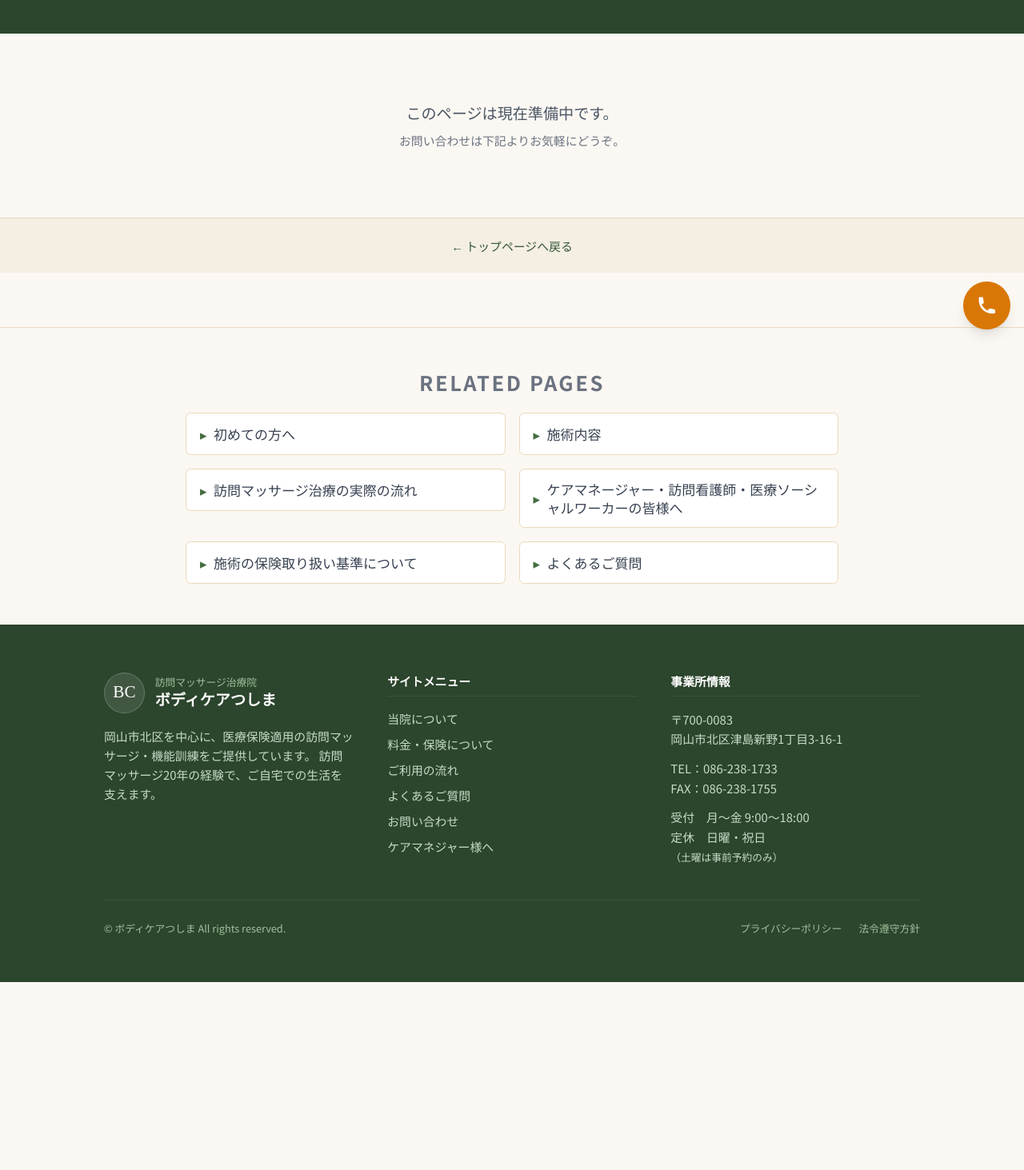
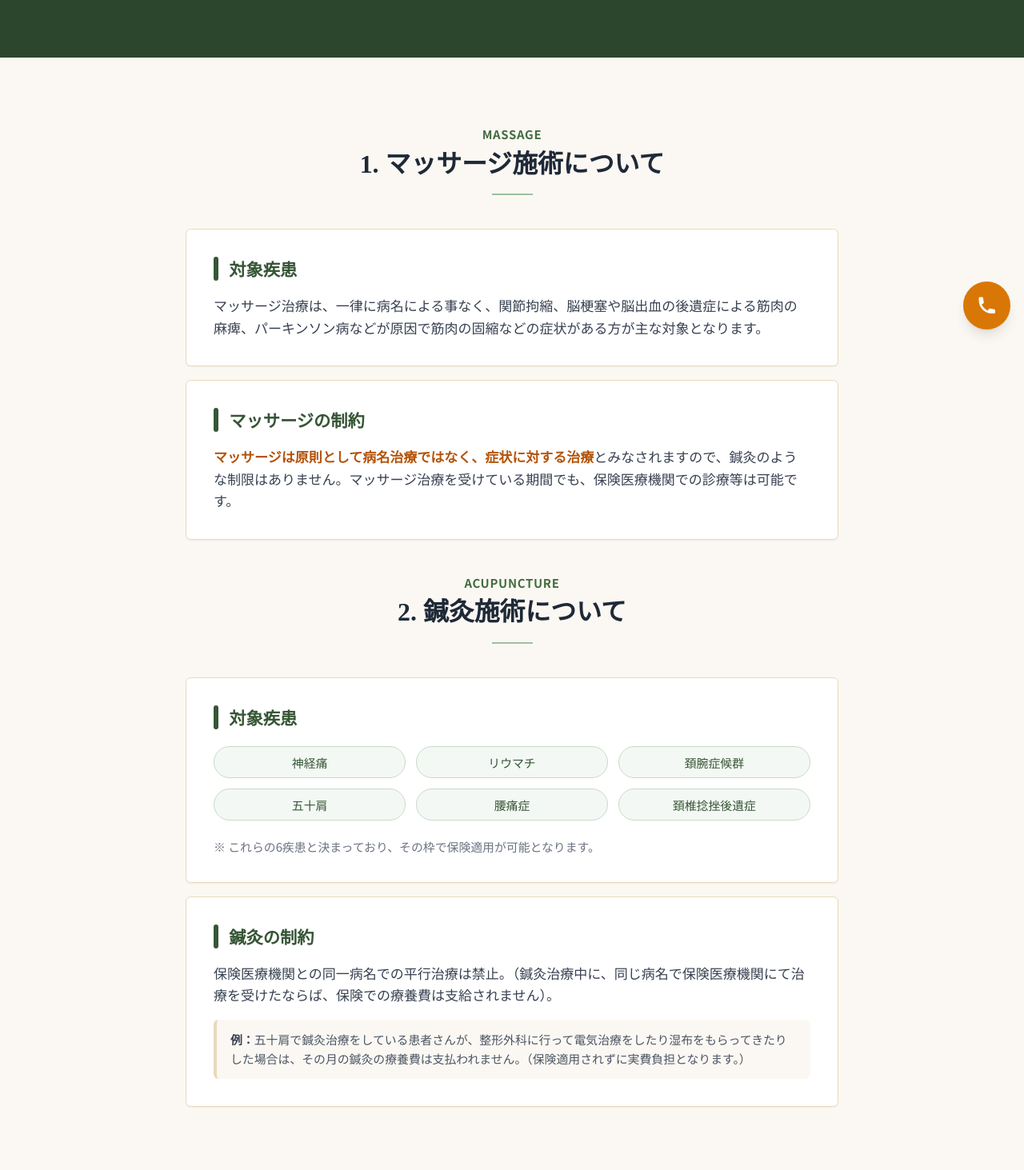
Before and after one commit to choko-1234/body-care-tsushima, a React (Vite) app: page /insurance-standards in a window 1280 px wide. Shown: the part 367-1830 px from the top of the page at 80% size. Before the commit the page ends 1595 px from the top, so only its background shows below. Built offline with nearby package versions, Linux system fonts and the light colour scheme.

Commit message:
施術のポイントと、施術の取り扱い基準についての追加

```diff
--- a/src/components/layout/Footer.jsx
+++ b/src/components/layout/Footer.jsx
@@ -2,7 +2,7 @@ import { Link } from 'react-router-dom'
 
 const relatedLinks = [
   { label: '初めての方へ', to: '/first-time' },
-  { label: '施術内容', to: '/service' },
+  { label: '施術のポイント', to: '/service' },
   { label: '訪問マッサージ治療の実際の流れ', to: '/flow' },
   { label: 'ケアマネージャー・訪問看護師・医療ソーシャルワーカーの皆様へ', to: '/care-manager' },
   { label: '施術の保険取り扱い基準について', to: '/insurance-standards' },
--- a/src/pages/InsuranceStandardsPage.jsx
+++ b/src/pages/InsuranceStandardsPage.jsx
@@ -2,6 +2,27 @@ import { Link } from 'react-router-dom'
 import Header from '../components/layout/Header'
 import Footer from '../components/layout/Footer'
 import FloatingButtons from '../components/layout/FloatingButtons'
+
+const ACUPUNCTURE = [
+  {id :1,
+   acupunctureName: '神経痛'
+  },
+  {id :2,
+    acupunctureName: 'リウマチ'
+  },
+  {id :3,
+    acupunctureName: '頚腕症候群'
+  },
+  {id :4,
+    acupunctureName: '五十肩'
+  },
+  {id :5,
+    acupunctureName: '腰痛症'
+  },
+  {id :6,
+    acupunctureName: '頚椎捻挫後遺症'
+  }
+]
 
 export default function InsuranceStandardsPage() {
   return (
@@ -15,17 +36,96 @@ export default function InsuranceStandardsPage() {
               施術の保険取り扱い基準について
             </h1>
             <p className="text-base sm:text-lg text-primary-100 leading-relaxed max-w-2xl">
-              医療保険適用での施術の取り扱い基準・対象となる症状などについてご案内します。
+              マッサージ施術、鍼灸施術共に、医療保険するためには<span className="font-bold text-amber-700 ">医師の同意が絶対条件</span>になりますが、この共通の制約の他にそれぞれの保険適用における違いについて簡単にまとめております。
             </p>
           </div>
         </section>
 
         <section className="py-20 bg-cream-50">
-          <div className="section-container text-center">
-            <p className="text-lg text-gray-600">このページは現在準備中です。</p>
-            <p className="text-sm text-gray-500 mt-2">お問い合わせは下記よりお気軽にどうぞ。</p>
+          <div className="max-w-3xl mx-auto text-base sm:text-lg text-gray-700 leading-loose space-y-10">
+
+            {/* ブロック1: マッサージ施術について */}
+            <div className="space-y-4">
+              <div className="text-center mb-10">
+                <p className="text-sm text-primary-600 font-bold mb-2 tracking-wider">MASSAGE</p>
+                <h3 className="text-3xl font-serif font-bold text-gray-800">
+                  1. マッサージ施術について
+                </h3>
+                <div className="w-12 h-0.5 bg-primary-300 mx-auto mt-4"></div>
+              </div >
+              <div className="space-y-4">
+                <div className="bg-white border border-cream-200 rounded-md p-6 sm:p-8 shadow-sm">
+                  <div className="flex items-center gap-3 mb-4">
+                    <span className="w-1.5 h-7 bg-primary-700 rounded-full shrink-0"></span>
+                    <h4 className="font-bold text-primary-700 text-xl">対象疾患</h4>
+                  </div>
+                  <p className="text-base leading-relaxed">
+                    マッサージ治療は、一律に病名による事なく、関節拘縮、脳梗塞や脳出血の後遺症による筋肉の麻痺、パーキンソン病などが原因で筋肉の固縮などの症状がある方が主な対象となります。
+                  </p>
+                </div>
+
+                <div className="bg-white border border-cream-200 rounded-md p-6 sm:p-8 shadow-sm">
+                  <div className="flex items-center gap-3 mb-4">
+                    <span className="w-1.5 h-7 bg-primary-700 rounded-full shrink-0"></span>
+                    <h4 className="font-bold text-primary-700 text-xl">マッサージの制約</h4>
+                  </div>
+                  <p className="text-base leading-relaxed">
+                    <span className="font-bold text-amber-700">マッサージは原則として病名治療ではなく、症状に対する治療</span>とみなされますので、鍼灸のような制限はありません。マッサージ治療を受けている期間でも、保険医療機関での診療等は可能です。
+                  </p>
+                </div>
+              </div>
+            </div>
+
+            {/* ブロック2: 鍼灸施術について */}
+            <div className="space-y-4">
+              <div className="text-center mb-10">
+                <p className="text-sm text-primary-600 font-bold mb-2 tracking-wider">ACUPUNCTURE</p>
+                <h3 className="text-3xl font-serif font-bold text-gray-800">
+                  2. 鍼灸施術について
+                </h3>
+                <div className="w-12 h-0.5 bg-primary-300 mx-auto mt-4"></div>
+              </div >
+              <div className="space-y-4">
+                <div className="bg-white border border-cream-200 rounded-md p-6 sm:p-8 shadow-sm">
+                  <div className="flex items-center gap-3 mb-5">
+                    <span className="w-1.5 h-7 bg-primary-700 rounded-full shrink-0"></span>
+                    <h4 className="font-bold text-primary-700 text-xl">対象疾患</h4>
+                  </div>
+                  <div className="grid grid-cols-2 sm:grid-cols-3 gap-3">
+                    {ACUPUNCTURE.map((item) => (
+                      <div
+                        key={item.id}
+                        className="bg-primary-50 border border-primary-200 rounded-full px-4 py-2 text-center text-primary-700 font-medium text-sm"
+                      >
+                        {item.acupunctureName}
+                      </div>
+                    ))}
+                  </div>
+                  <p className="mt-5 text-sm text-gray-500">
+                    ※ これらの6疾患と決まっており、その枠で保険適用が可能となります。
+                  </p>
+                </div>
+
+                <div className="bg-white border border-cream-200 rounded-md p-6 sm:p-8 shadow-sm">
+                  <div className="flex items-center gap-3 mb-4">
+                    <span className="w-1.5 h-7 bg-primary-700 rounded-full shrink-0"></span>
+                    <h4 className="font-bold text-primary-700 text-xl">鍼灸の制約</h4>
+                  </div>
+                  <p className="text-base leading-relaxed">
+                    保険医療機関との同一病名での平行治療は禁止。（鍼灸治療中に、同じ病名で保険医療機関にて治療を受けたならば、保険での療養費は支給されません）。
+                  </p>
+                  <div className="mt-4 bg-cream-50 border-l-4 border-cream-200 rounded-md px-4 py-3">
+                    <p className="text-sm text-gray-600 leading-relaxed">
+                      <span className="font-bold text-gray-700">例：</span>五十肩で鍼灸治療をしている患者さんが、整形外科に行って電気治療をしたり湿布をもらってきたりした場合は、その月の鍼灸の療養費は支払われません。（保険適用されずに実費負担となります。）
+                    </p>
+                  </div>
+                </div>
+              </div>
+            </div>
+
           </div>
         </section>
+
       </main>
 
       <div className="bg-cream-100 py-5 text-center border-t border-cream-200">
--- a/src/pages/ServicePage.jsx
+++ b/src/pages/ServicePage.jsx
@@ -12,7 +12,7 @@ export default function ServicePage() {
           <div className="section-container">
             <p className="text-sm text-primary-200 font-bold mb-3 tracking-wider">SERVICE</p>
             <h1 className="text-3xl sm:text-4xl font-serif font-bold mb-4">
-              施術内容
+              当院の施術 <span className="font-bold text-amber-700">３つ</span>のポイント
             </h1>
             <p className="text-base sm:text-lg text-primary-100 leading-relaxed max-w-2xl">
               当院でご提供している施術内容についてご案内します。
@@ -21,9 +21,40 @@ export default function ServicePage() {
         </section>
 
         <section className="py-20 bg-cream-50">
-          <div className="section-container text-center">
-            <p className="text-lg text-gray-600">このページは現在準備中です。</p>
-            <p className="text-sm text-gray-500 mt-2">お問い合わせは下記よりお気軽にどうぞ。</p>
+          <div className="max-w-3xl mx-auto px-4 text-base sm:text-lg text-gray-700 leading-loose">
+            <div className="space-y-6">
+
+              <div className="bg-white border border-cream-200 rounded-md p-6 sm:p-8 shadow-sm">
+                <div className="flex items-center gap-3 mb-4">
+                  <span className="flex items-center justify-center w-10 h-10 rounded-full bg-primary-700 text-white font-bold shrink-0">1</span>
+                  <h4 className="font-bold text-primary-700 text-xl">解剖学的正位を目標とした施術</h4>
+                </div>
+                <div className="space-y-4 text-base leading-relaxed">
+                  <p>筋肉の麻痺、あるいは長期寝たきりなどが原因で、関節が固まってしまっている場合は、この本来のストレスフリーの状態からは外れた形になっているケースが多く見られます。</p>
+                  <p>施術の際には、この姿勢を維持出来るようにする事を目標として、筋肉の緊張を緩める為の施術を行います。</p>
+                </div>
+              </div>
+
+              <div className="bg-white border border-cream-200 rounded-md p-6 sm:p-8 shadow-sm">
+                <div className="flex items-center gap-3 mb-4">
+                  <span className="flex items-center justify-center w-10 h-10 rounded-full bg-primary-700 text-white font-bold shrink-0">2</span>
+                  <h4 className="font-bold text-primary-700 text-xl">関節リラクゼーションとの併用</h4>
+                </div>
+                <div className="space-y-4 text-base leading-relaxed">
+                  <p>筋肉が固まってしまって関節も固まっている場合、ただ単にその周囲の筋肉をほぐすだけでは思うように動かないケースが多々あります。</p>
+                  <p>当院では、単にマッサージ（揉みほぐし）だけでなく、関節を動かす筋肉や腱へのピンポイント刺激、ならびに運動法を併用する事で、施術効果のアップを狙います。</p>
+                </div>
+              </div>
+
+              <div className="bg-white border border-cream-200 rounded-md p-6 sm:p-8 shadow-sm">
+                <div className="flex items-center gap-3 mb-4">
+                  <span className="flex items-center justify-center w-10 h-10 rounded-full bg-primary-700 text-white font-bold shrink-0">3</span>
+                  <h4 className="font-bold text-primary-700 text-xl">経穴（ツボ）を意識した施術</h4>
+                </div>
+                <p className="text-base leading-relaxed">一般的な「揉みほぐし」を中心とした施術だけでなく、東洋医学的な立場から見て、より効果アップの期待が見込める経穴（ツボ）への刺激を意識して施術いたします。</p>
+              </div>
+
+            </div>
           </div>
         </section>
       </main>
```
Also changed, not shown: 1 other file (tests, documents, lock files or other folders).
